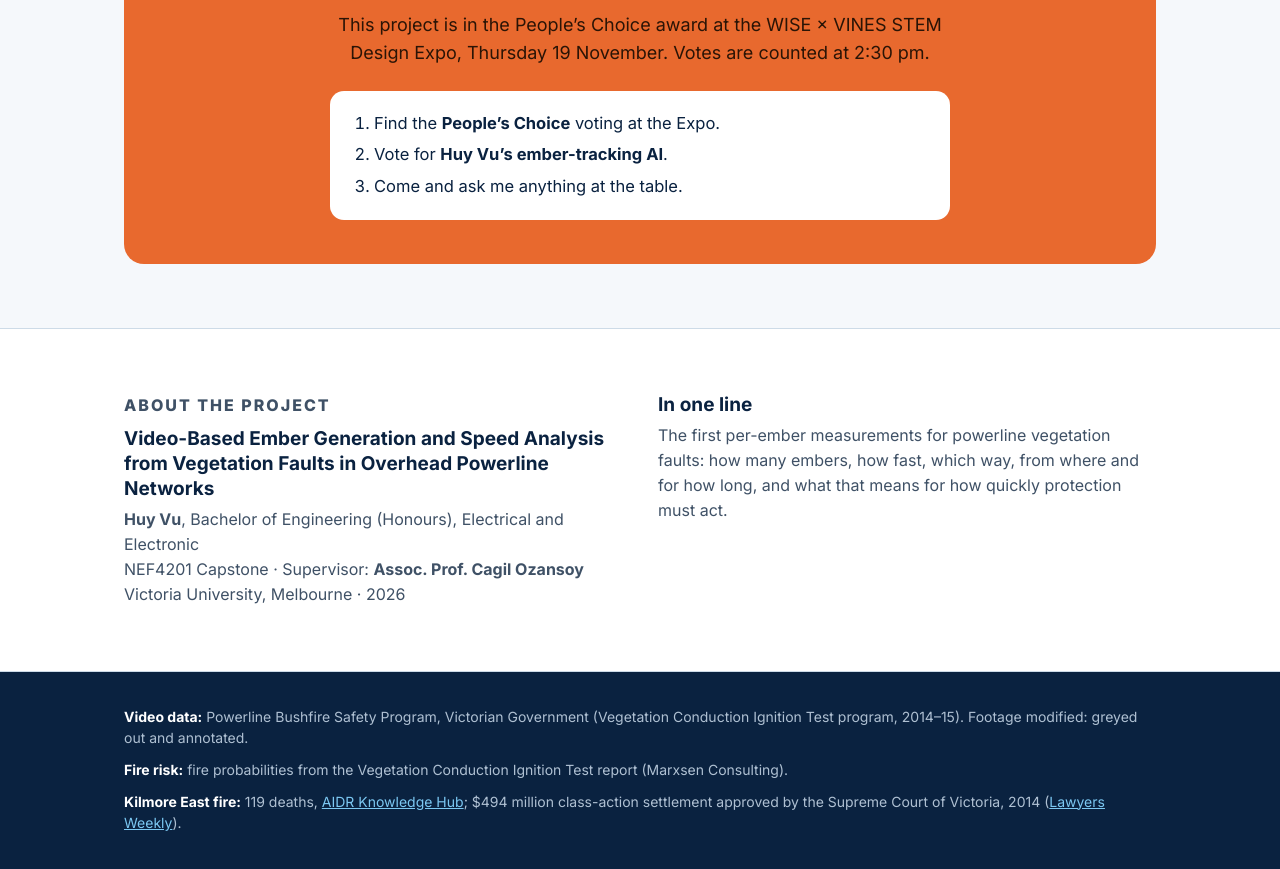
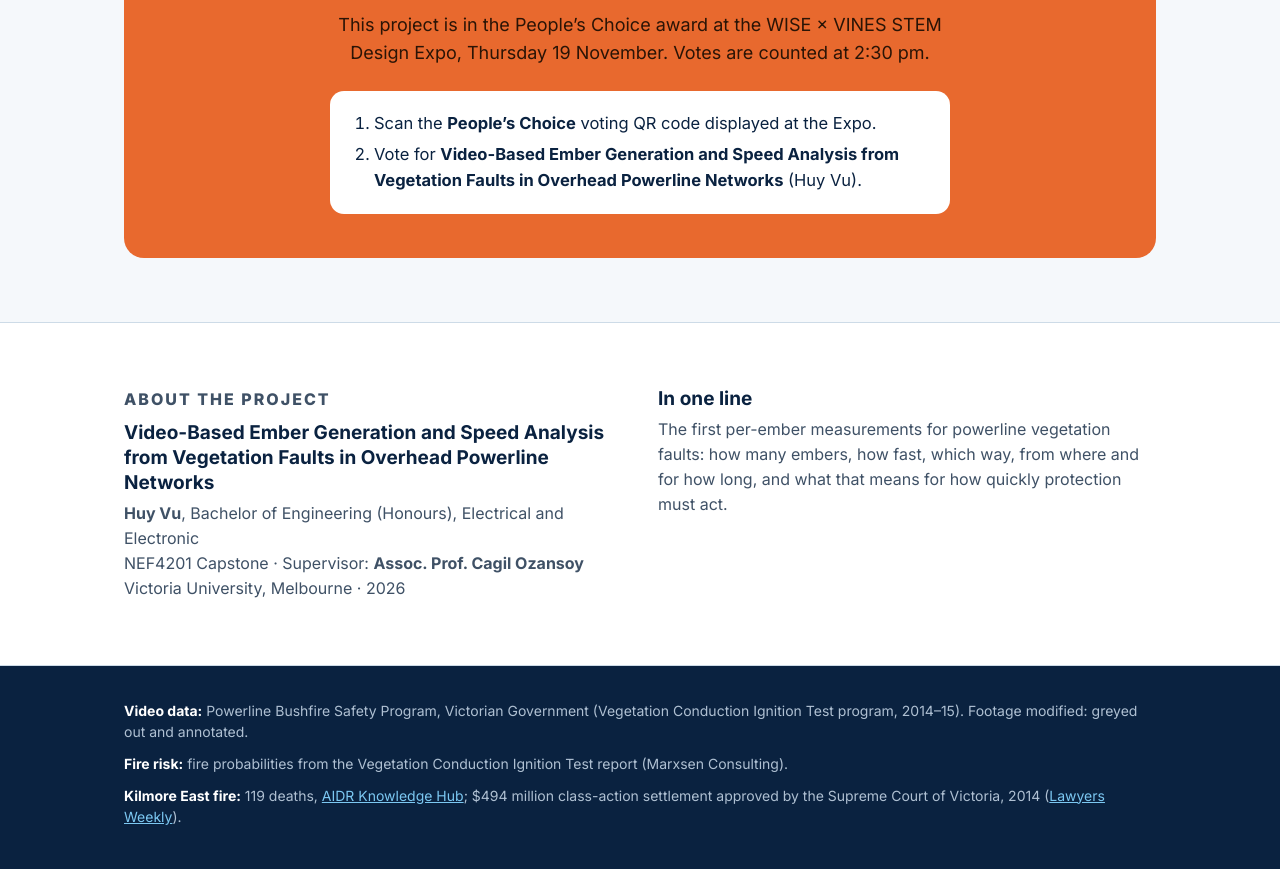
Before and after one commit to vuhuyinau/ember-tracking, a plain HTML site: page index.html in a window 1280 px wide. Shown: the part 7733-8602 px from the top of the page. Drawn offline with Linux system fonts and the light colour scheme.

Commit message:
Add files via upload

```diff
--- a/index.html
+++ b/index.html
@@ -323,9 +323,8 @@ footer b { color: #fff; }
       <p>This project is in the People’s Choice award at the WISE × VINES STEM Design Expo, Thursday 19 November. Votes are counted at 2:30 pm.</p>
       <div class="how">
         <ol>
-          <li>Find the <b>People’s Choice</b> voting at the Expo.</li>
-          <li>Vote for <b>Huy Vu’s ember-tracking AI</b>.</li>
-          <li>Come and ask me anything at the table.</li>
+          <li>Scan the <b>People’s Choice</b> voting QR code displayed at the Expo.</li>
+          <li>Vote for <b>Video-Based Ember Generation and Speed Analysis from Vegetation Faults in Overhead Powerline Networks</b> (Huy Vu).</li>
         </ol>
       </div>
     </div>
```
